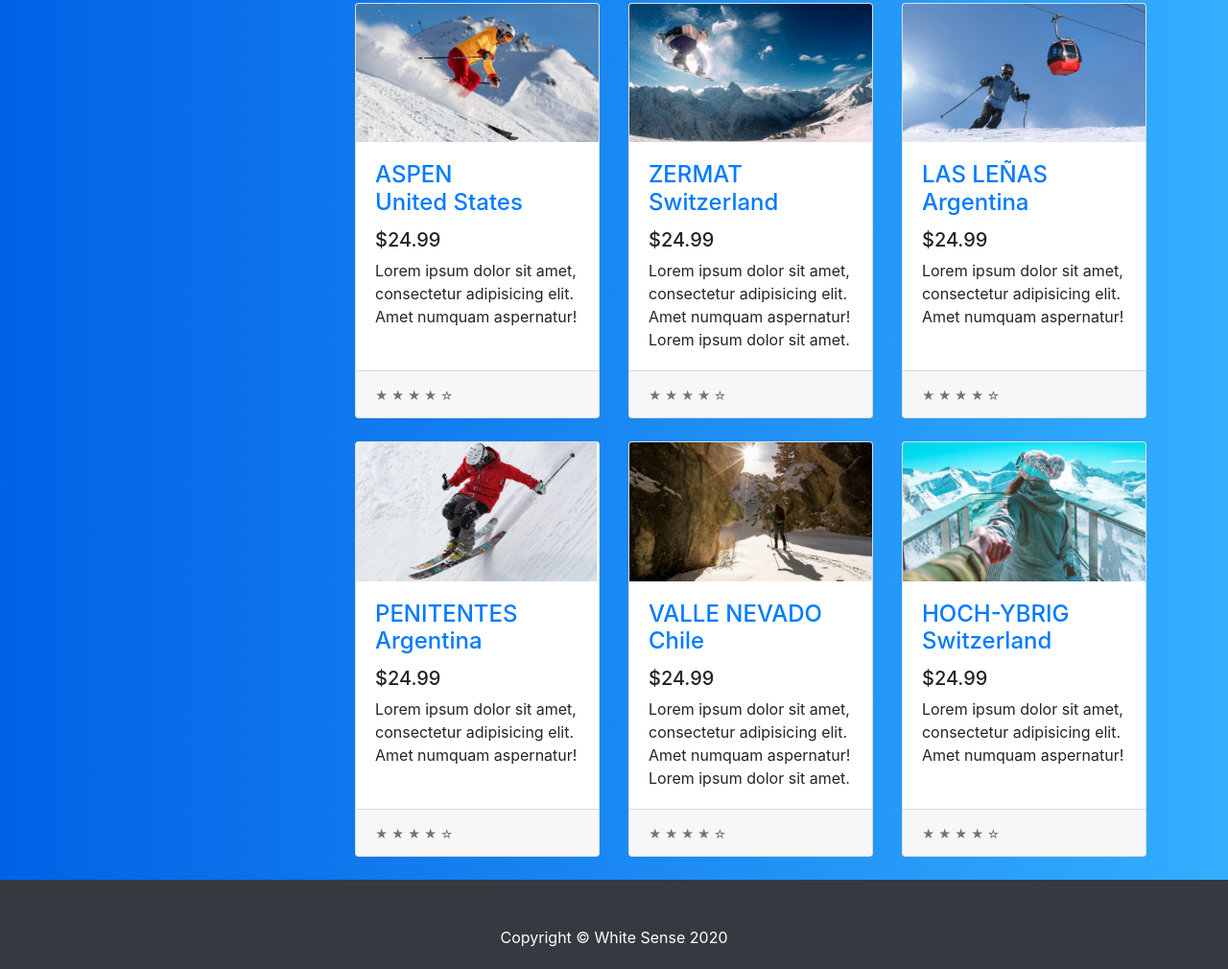
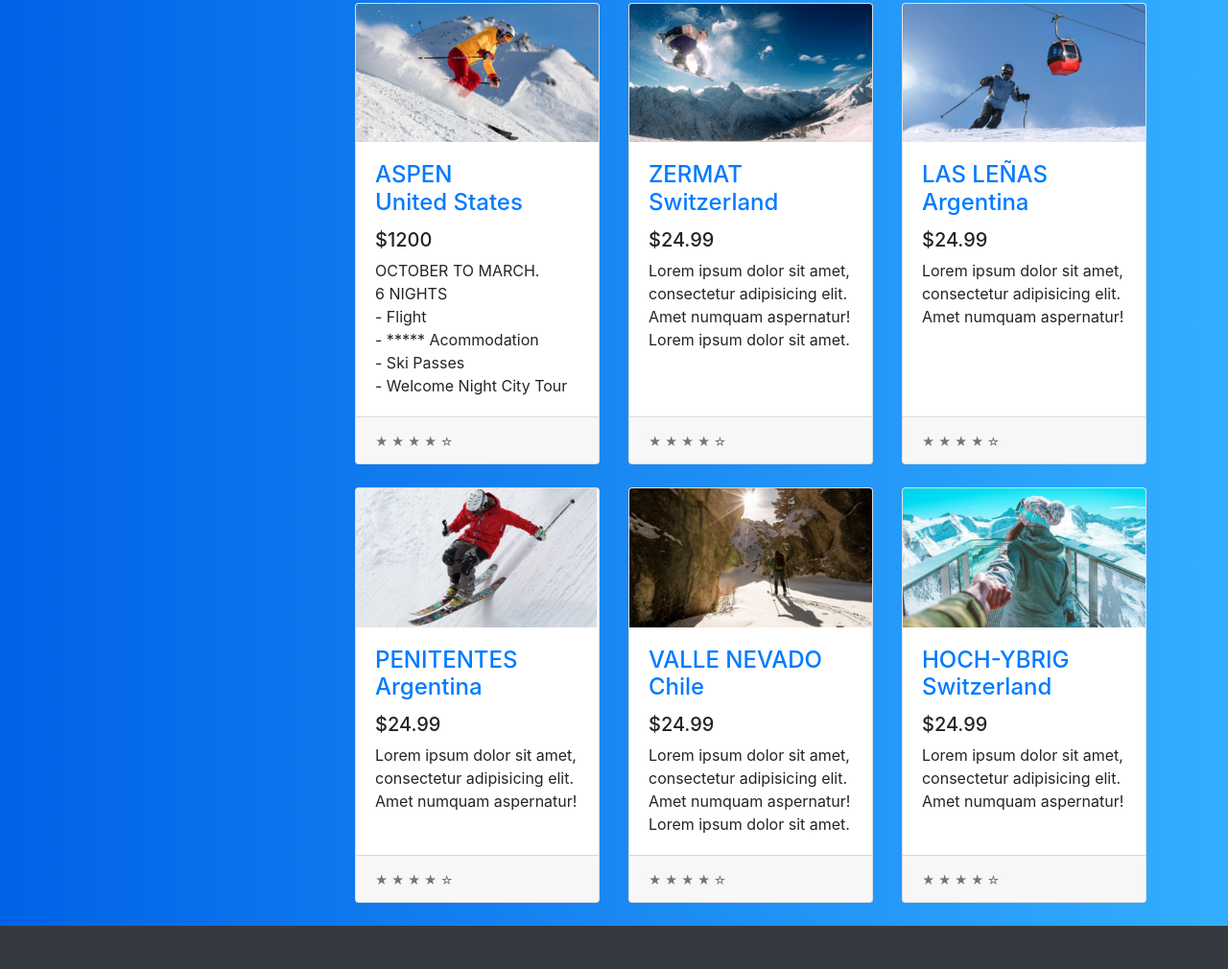
Before and after one commit to agusprats/TravelAgency, a website: page index.html in a window 1280 px wide. Shown: the part 1190-2200 px from the top of the page at 96% size. Drawn offline with Linux system fonts and the light colour scheme.

Commit message:
change description card ASPEN

```diff
--- a/index.html
+++ b/index.html
@@ -139,8 +139,8 @@
                 <h4 class="card-title">
                   <a href="#">ASPEN <br> United States</a>
                 </h4>
-                <h5>$24.99</h5>
-                <p class="card-text">Lorem ipsum dolor sit amet, consectetur adipisicing elit. Amet numquam aspernatur!</p>
+                <h5>$1200</h5>
+                <p class="card-text">OCTOBER TO MARCH.<br> 6 NIGHTS <br>- Flight <br>- ***** Acommodation<br>- Ski Passes <br>- Welcome Night City Tour</p>
               </div>
               <div class="card-footer">
                 <small class="text-muted">&#9733; &#9733; &#9733; &#9733; &#9734;</small>
```
Also changed, not shown: login.html (line endings or trailing spaces).
